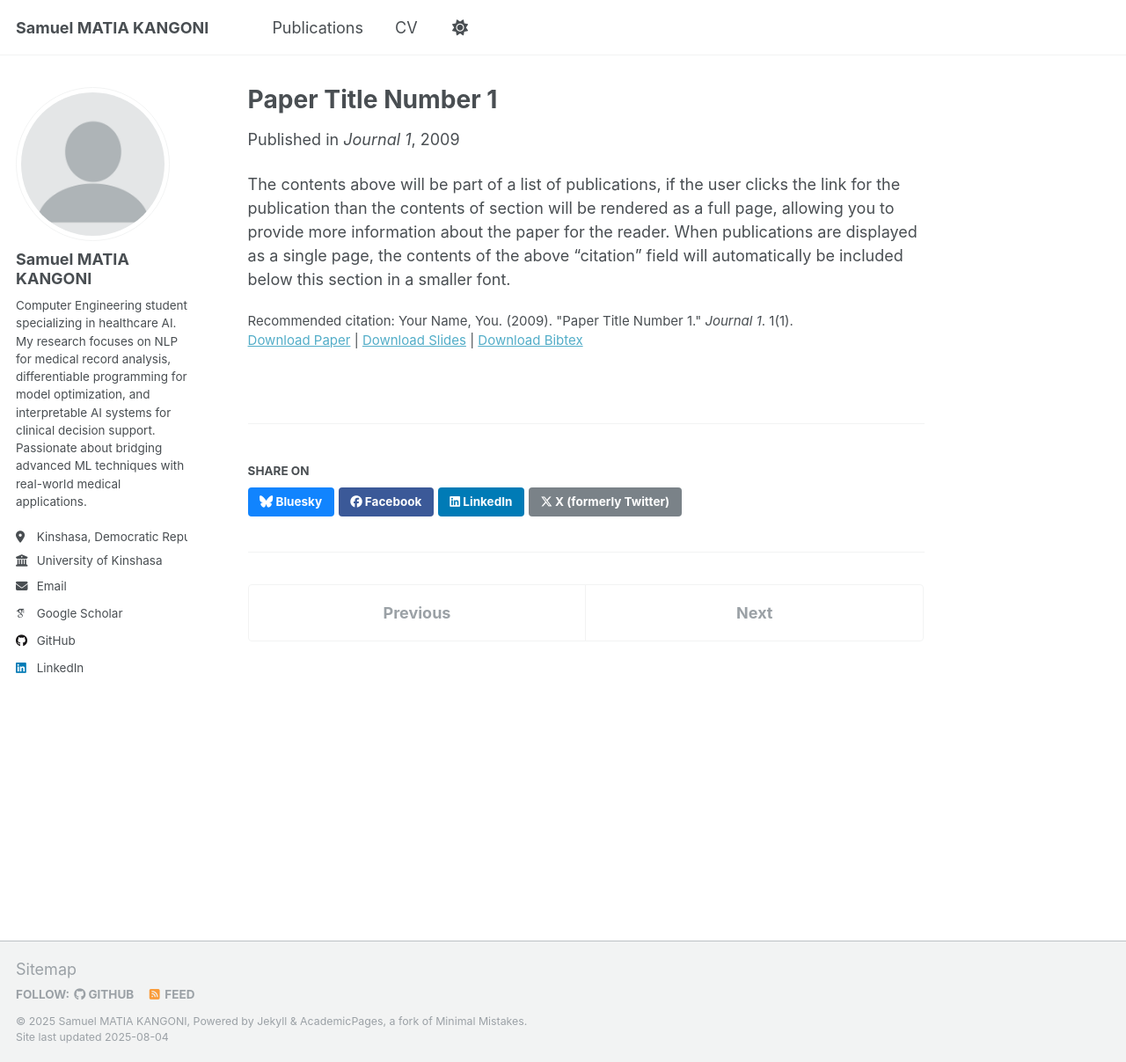
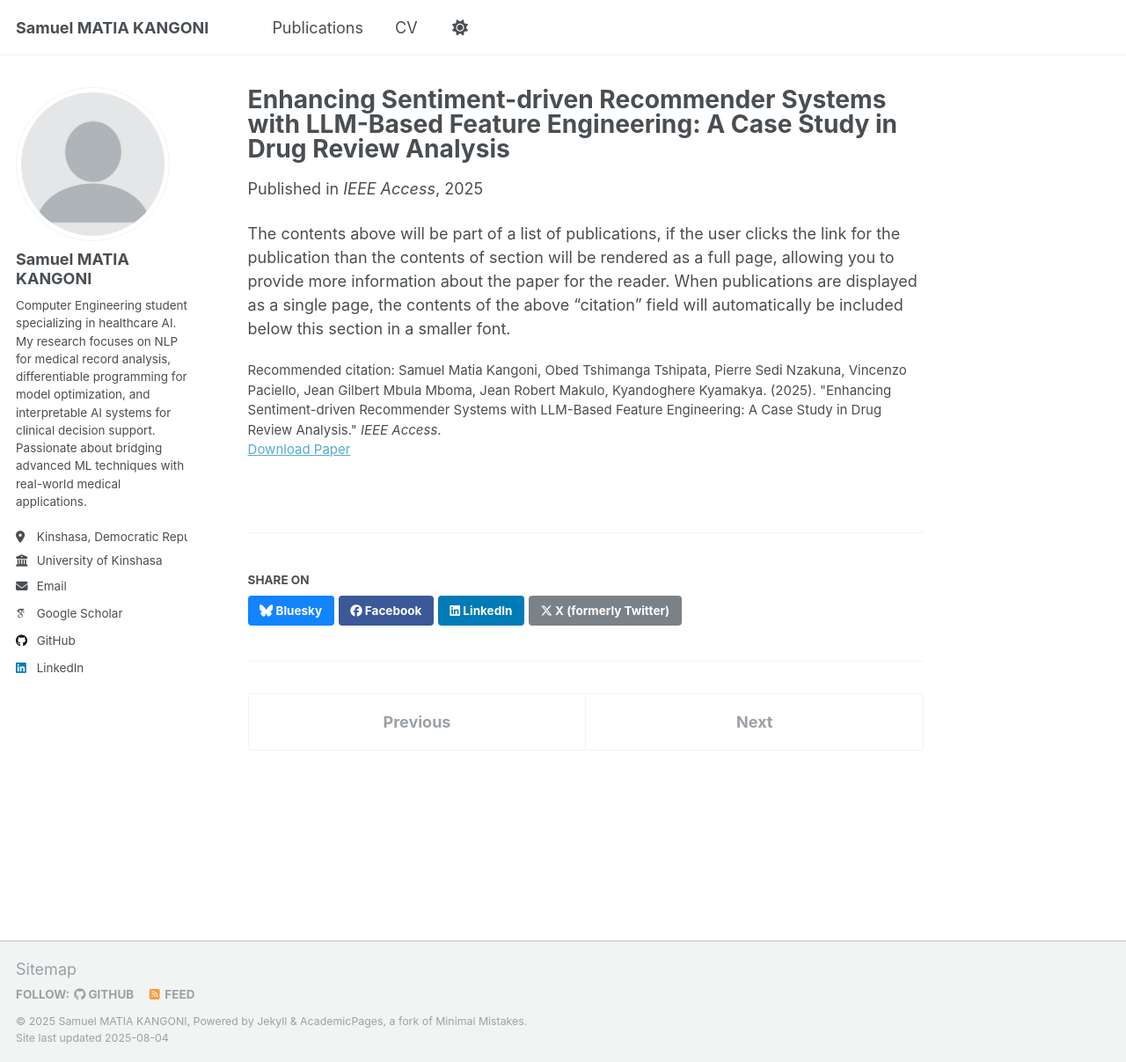
Before and after one commit to samuelmatia/samuelmatia.github.io, a Jekyll site: the page built from _publications/2009-10-01-paper-title-number-1.md, in a window 1280 px wide and 1207 px high. Shown: the whole window at 88% size. Built offline with Jekyll 4.4.1, drawn with Linux system fonts in a browser that asks for light colours; some web fonts are replaced; a script that is not in the unit is left out.

Commit message:
Update 2009-10-01-paper-title-number-1.md

```diff
--- a/_publications/2009-10-01-paper-title-number-1.md
+++ b/_publications/2009-10-01-paper-title-number-1.md
@@ -1,14 +1,12 @@
 ---
-title: "Paper Title Number 1"
+title: "Enhancing Sentiment-driven Recommender Systems with LLM-Based Feature Engineering: A Case Study in Drug Review Analysis"
 collection: publications
-category: manuscripts
-permalink: /publication/2009-10-01-paper-title-number-1
-excerpt: 'This paper is about the number 1. The number 2 is left for future work.'
-date: 2009-10-01
-venue: 'Journal 1'
-slidesurl: 'http://academicpages.github.io/files/slides1.pdf'
-paperurl: 'http://academicpages.github.io/files/paper1.pdf'
-bibtexurl: 'http://academicpages.github.io/files/bibtex1.bib'
-citation: 'Your Name, You. (2009). &quot;Paper Title Number 1.&quot; <i>Journal 1</i>. 1(1).'
+category: journal
+permalink: /publication/2025-ieee-access
+excerpt: 'This paper proposes an enhanced sentiment-driven recommender system using LLM-based feature engineering for drug review analysis.'
+date: 2025-01-01
+venue: 'IEEE Access'
+paperurl: 'https://doi.org/10.1109/ACCESS.2025.3590326'
+citation: 'Samuel Matia Kangoni, Obed Tshimanga Tshipata, Pierre Sedi Nzakuna, Vincenzo Paciello, Jean Gilbert Mbula Mboma, Jean Robert Makulo, Kyandoghere Kyamakya. (2025). &quot;Enhancing Sentiment-driven Recommender Systems with LLM-Based Feature Engineering: A Case Study in Drug Review Analysis.&quot; <i>IEEE Access</i>.'
 ---
 The contents above will be part of a list of publications, if the user clicks the link for the publication than the contents of section will be rendered as a full page, allowing you to provide more information about the paper for the reader. When publications are displayed as a single page, the contents of the above "citation" field will automatically be included below this section in a smaller font.
```
